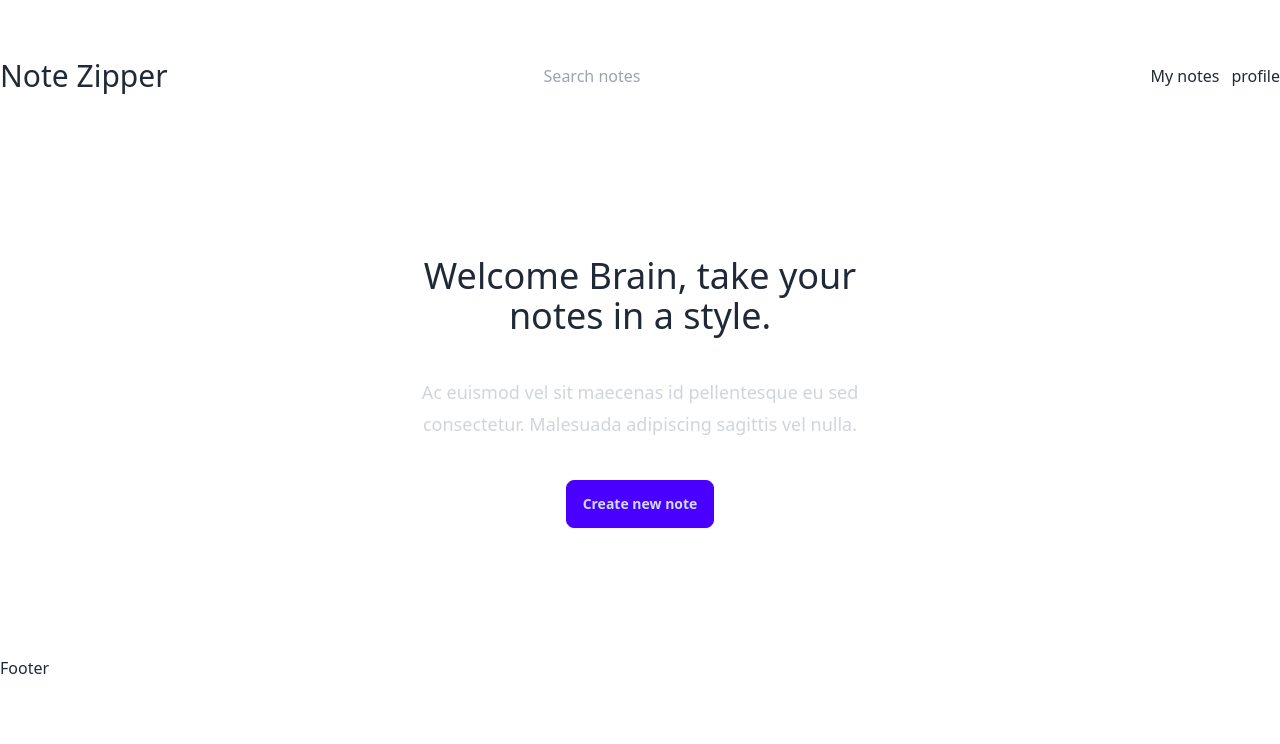
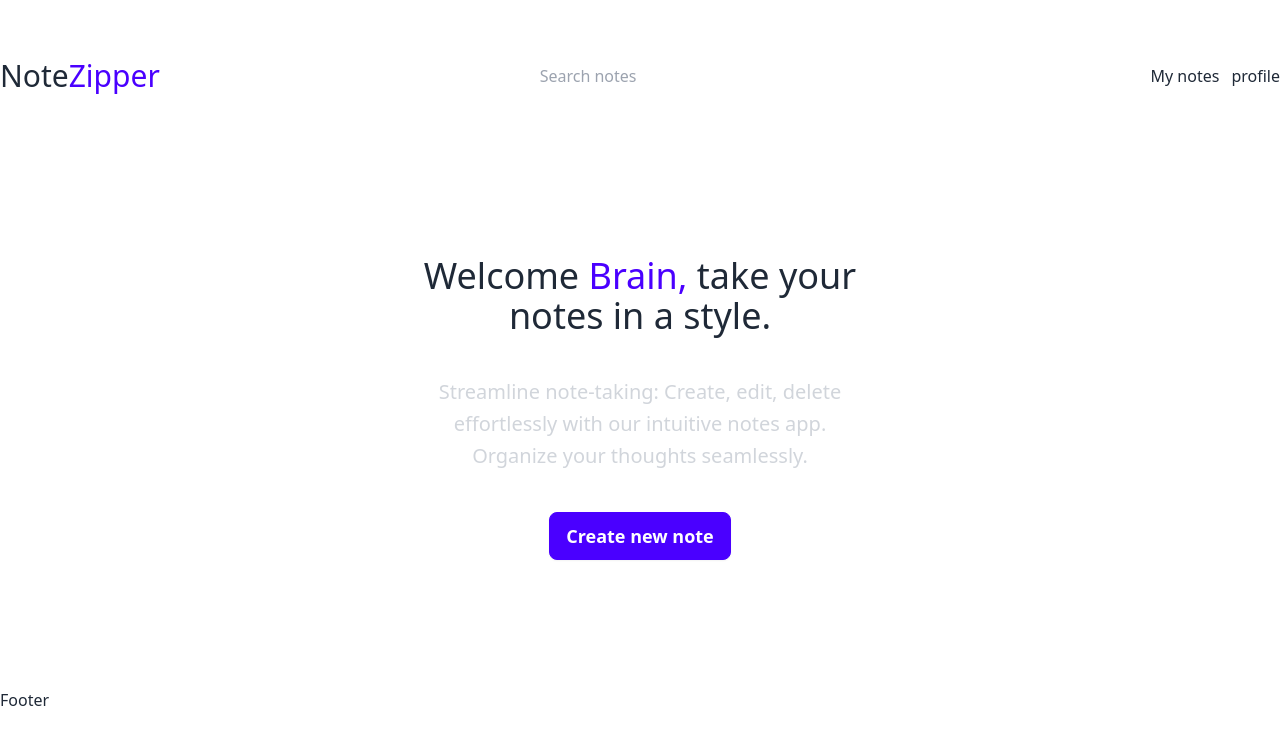
Before and after one commit to brain-ambani/notes-app-mern, a React (Create React App) app in the folder client/: page / in a window 1280 px wide. Shown: the top 744 px of the page. Built offline with nearby package versions, Linux system fonts and the light colour scheme.

Commit message:
updated the header and nav

```diff
--- a/client/src/components/Header.js
+++ b/client/src/components/Header.js
@@ -2,13 +2,16 @@ export const Header = () => {
   return (
     <div className="mx-auto max-w-md text-center lg:flex-auto py-32">
       <h2 className="text-4xl font-semi-bold py-4">
-        Welcome Brain, take your notes in a style.
+        Welcome <span className="text-primary">Brain,</span> take your notes in
+        a style.
       </h2>
-      <p className="mt-6 text-lg leading-8 text-gray-300">
-        Ac euismod vel sit maecenas id pellentesque eu sed consectetur.
-        Malesuada adipiscing sagittis vel nulla.
+      <p className="mt-6 text-xl leading-8 text-gray-300">
+        Streamline note-taking: Create, edit, delete effortlessly with our
+        intuitive notes app. Organize your thoughts seamlessly.
       </p>
-      <button className="btn btn-primary mt-10">Create new note</button>
+      <button className="btn btn-primary mt-10 text-white text-lg">
+        Create new note
+      </button>
     </div>
   );
 };
--- a/client/src/components/Navbar.js
+++ b/client/src/components/Navbar.js
@@ -2,7 +2,10 @@ const Navbar = () => {
   return (
     <div className="mt-10 flex gap-4 justify-between py-4 items-center">
       <div>
-        <h1 className="text-3xl cursor-pointer">Note Zipper</h1>
+        <h1 className="text-3xl cursor-pointer">
+          Note
+          <span className="text-primary">Zipper</span>
+        </h1>
       </div>
       <div>
         <input
```
